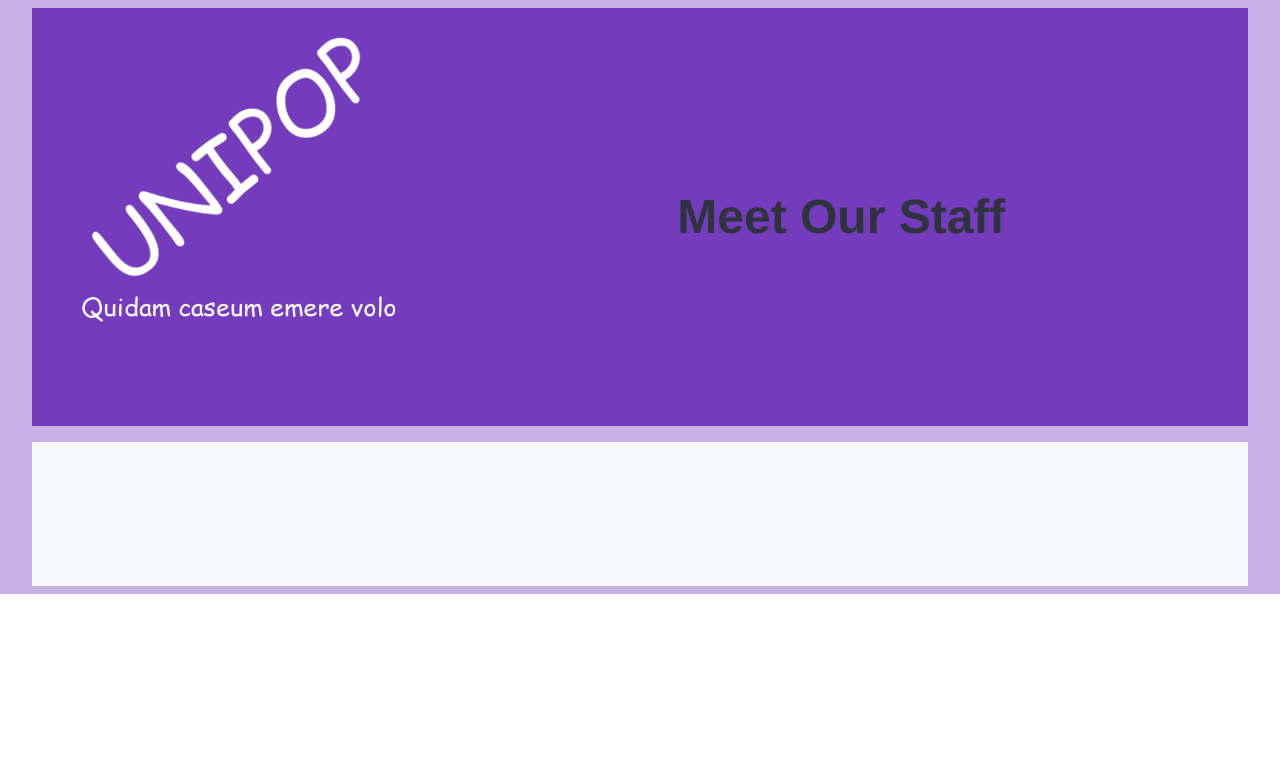
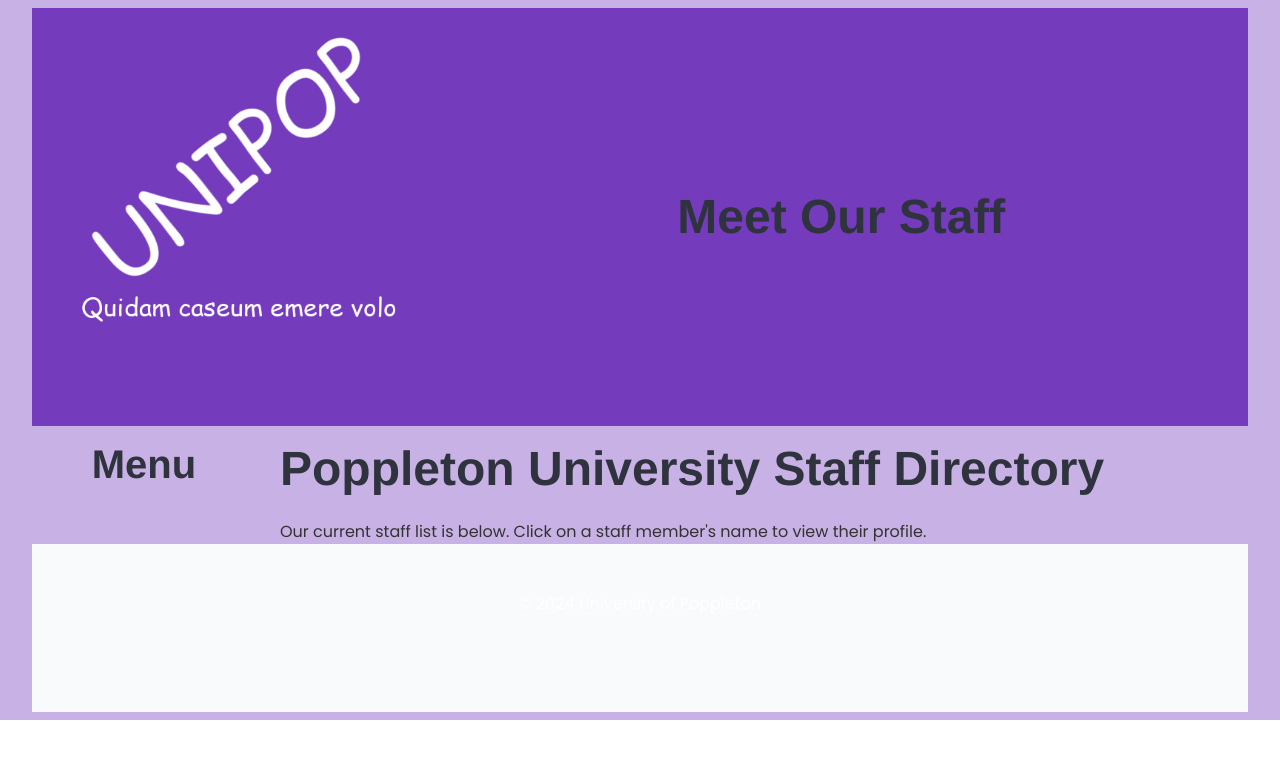
Before and after one commit to TonyJenkins/django-example, a Django app: page /staff_list/ in a window 1280 px wide. Shown: the top 759 px of the page. Run offline with Django 5.2, Linux system fonts and the light colour scheme.

Commit message:
Add basic page formatting

```diff
--- a/unipop/staff_list/templates/staff_list/all_staff_list.html
+++ b/unipop/staff_list/templates/staff_list/all_staff_list.html
@@ -3,3 +3,14 @@
 {%  block title %}
     Staff List
 {%  endblock %}
+
+{% block page_title %}
+    Poppleton University Staff Directory
+{% endblock %}
+
+{% block content %}
+    <p>
+        Our current staff list is below. Click on a staff member's name to view their profile.
+    </p>
+
+{% endblock %}
--- a/unipop/staff_list/templates/staff_list/base.html
+++ b/unipop/staff_list/templates/staff_list/base.html
@@ -21,11 +21,25 @@
             </header>
 
             <main>
+                <div class="columns">
+                    <div class="column is-one-fifth has-text-centered">
+                        <h1 class="title is-2 has-text-grey-darker">Menu</h1>
+                    </div>
+                    <div class="column is-four-fifths">
+                        <h1 class="title is-1 has-text-grey-darker">
+                            {% block page_title %}{% endblock %}
+                        </h1>
 
+                        {% block content %}{% endblock %}
+
+                    </div>
+                </div>
             </main>
 
             <footer class="footer">
-
+                <div class="content has-text-centered">
+                    <p>&copy; 2024 University of Poppleton</p>
+                </div>
             </footer>
 
         </div>
```
